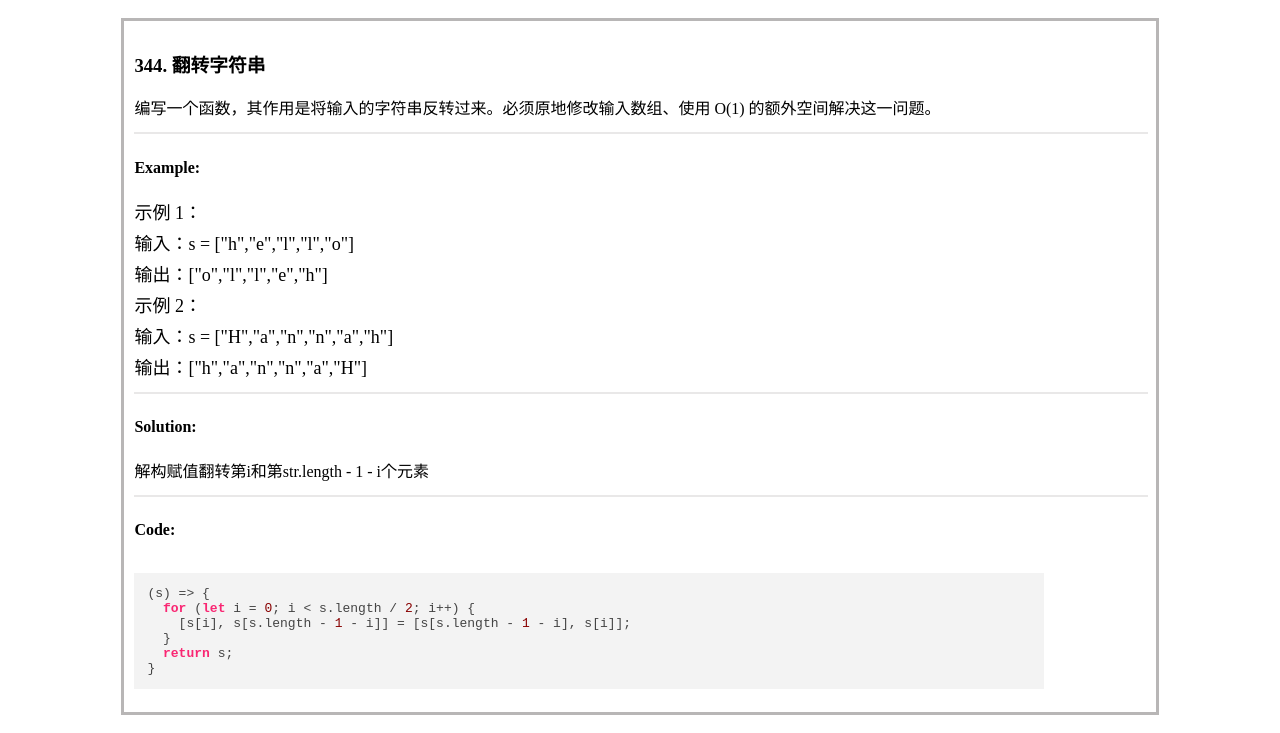
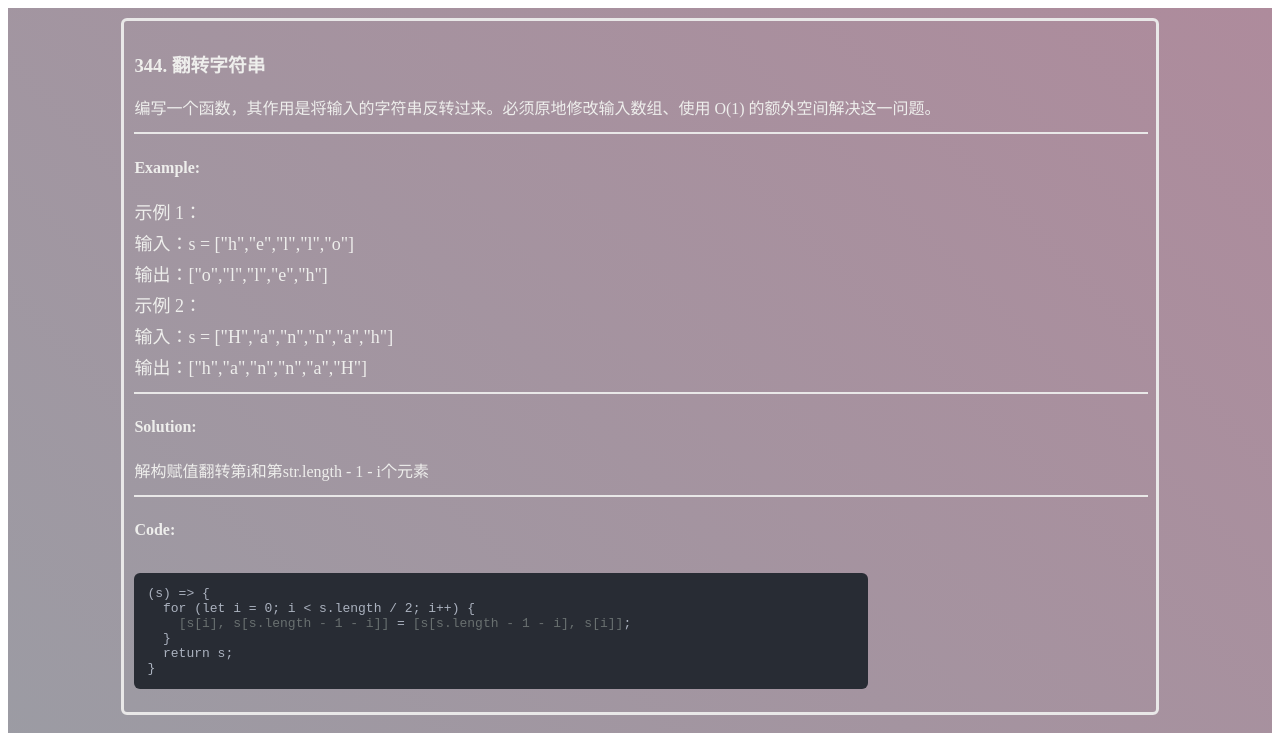
Before and after one commit to leemoCode/leetcode-local-QA-page, a Vue app: page / in a window 1280 px wide. Shown: the top 733 px of the page. Built offline with nearby package versions, Linux system fonts and the light colour scheme.

Commit message:
style: update leetcode style

```diff
--- a/src/App.vue
+++ b/src/App.vue
@@ -1,5 +1,5 @@
 <template>
-  <div>
+  <div class="moliar">
     <component :is="page"></component>
   </div>
 </template>
@@ -22,8 +22,14 @@ export default defineComponent({
     goPage(Page.LEET_CODE);
 
     return {
-      page
-    }
-  }
+      page,
+    };
+  },
 });
 </script>
+<style lang="scss" scoped>
+// https://color.oulu.me/deta2.html
+.moliar {
+  background-image: linear-gradient(45deg, #8baaaa 0%, #ae8b9c 100%);
+}
+</style>
--- /dev/null
+++ b/src/assets/css/code.scss
@@ -0,0 +1,75 @@
+// https://github.com/highlightjs/highlight.js/tree/main/src/styles
+  .hljs {
+    color: #abb2bf;
+    background: #282c34;
+  }
+
+  .hljs-comment,
+  .hljs-quote {
+    color: #5c6370;
+    font-style: italic;
+  }
+
+  .hljs-doctag,
+  .hljs-keyword,
+  .hljs-formula {
+    color: #c678dd;
+  }
+
+  .hljs-section,
+  .hljs-name,
+  .hljs-selector-tag,
+  .hljs-deletion,
+  .hljs-subst {
+    color: #e06c75;
+  }
+
+  .hljs-literal {
+    color: #56b6c2;
+  }
+
+  .hljs-string,
+  .hljs-regexp,
+  .hljs-addition,
+  .hljs-attribute,
+  .hljs-meta .hljs-string {
+    color: #98c379;
+  }
+
+  .hljs-attr,
+  .hljs-variable,
+  .hljs-template-variable,
+  .hljs-type,
+  .hljs-selector-class,
+  .hljs-selector-attr,
+  .hljs-selector-pseudo,
+  .hljs-number {
+    color: #d19a66;
+  }
+
+  .hljs-symbol,
+  .hljs-bullet,
+  .hljs-link,
+  .hljs-meta,
+  .hljs-selector-id,
+  .hljs-title {
+    color: #61aeee;
+  }
+
+  .hljs-built_in,
+  .hljs-title.class_,
+  .hljs-class .hljs-title {
+    color: #e6c07b;
+  }
+
+  .hljs-emphasis {
+    font-style: italic;
+  }
+
+  .hljs-strong {
+    font-weight: bold;
+  }
+
+  .hljs-link {
+    text-decoration: underline;
+  }
--- a/src/components/LeetCode.vue
+++ b/src/components/LeetCode.vue
@@ -26,12 +26,10 @@
         {{ item }}
       </div>
       <div class="divider"></div>
-      <h4>Code:</h4>
+      <h4 v-if="item.code && item.code.length === 1">Code:</h4>
       <div v-for="(codeItem, index) in item.code" :key="codeItem.code">
-        <h5 v-if="item.code && item.code.length > 1" >Code {{ index + 1 }} :</h5>
-        <div class="code">
-          <pre v-highlight><code class="TypeScript">{{ codeItem }}</code></pre>
-        </div>
+        <h4 v-if="item.code && item.code.length > 1">Code {{ index + 1 }} :</h4>
+        <pre v-highlight><code class="code">{{ codeItem }}</code></pre>
       </div>
     </div>
   </div>
@@ -40,6 +38,7 @@
 <script lang="ts">
 import { defineComponent } from 'vue';
 import { useLeetCodeData } from '../data/index';
+import 'highlight.js/styles/brown-paper.css'; //导入代码高亮样式
 
 export default defineComponent({
   name: 'LeetCode',
@@ -65,11 +64,15 @@ export default defineComponent({
 });
 </script>
 <style lang="scss" scoped>
+@import '../assets/css/code.scss';
+
 .question-list {
   display: flex;
   justify-content: center;
   align-items: center;
   flex-direction: column;
+
+  color: #eeeeec;
 }
 .divider {
   width: 100%;
@@ -85,7 +88,8 @@ export default defineComponent({
   margin: 10px 0;
   padding: 10px;
 
-  border: 3px solid #b8b6b6;
+  border: 3px solid #e9e8e8;
+  border-radius: 6px;
 
   .title {
     cursor: pointer;
@@ -105,7 +109,8 @@ export default defineComponent({
   }
 
   .code {
-    max-width: 90%;
+    max-width: 70%;
+    border-radius: 6px;
   }
 }
 </style>
--- a/src/main.ts
+++ b/src/main.ts
@@ -2,7 +2,7 @@ import { createApp } from "vue";
 import App from "./App.vue";
 
 import hljs from 'highlight.js' //导入代码高亮文件
-import 'highlight.js/styles/monokai-sublime.css'  //导入代码高亮样式
+import 'highlight.js/styles/brown-paper.css'  //导入代码高亮样式
 
 const app = createApp(App)
 
```
Also changed, not shown: public/index.html (line endings or trailing spaces).
